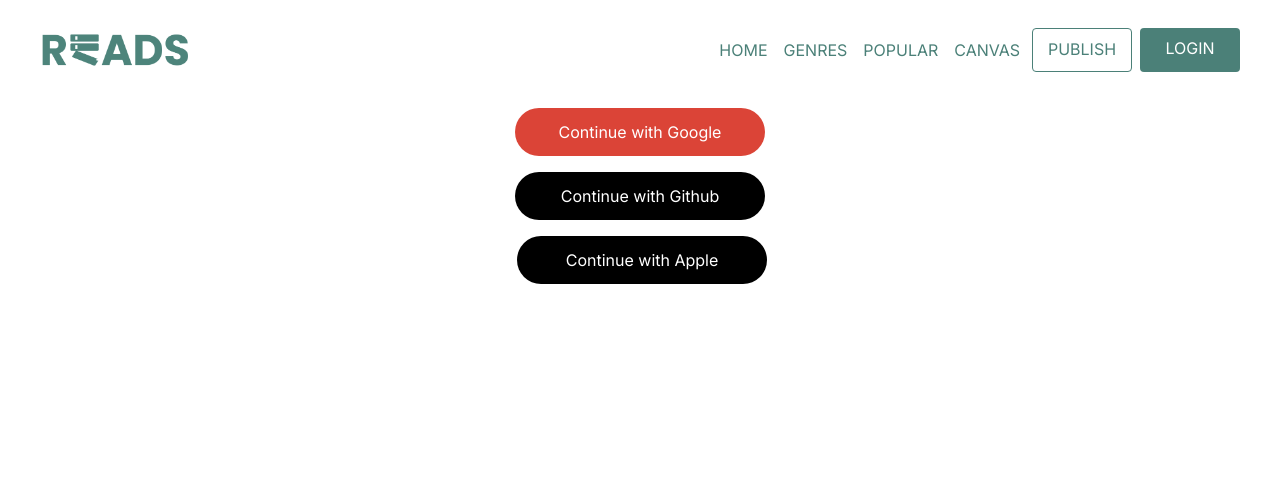
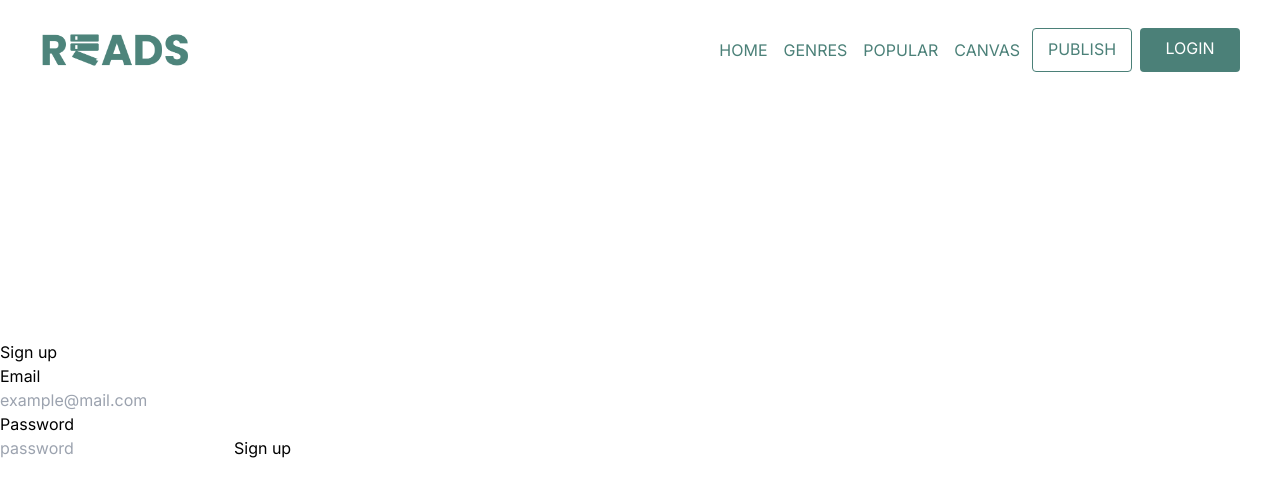
Before and after one commit to Her-Code-PH/storybook, a Next.js app: page /login in a window 1280 px wide. Shown: the top 496 px of the page. Built offline with nearby package versions, Linux system fonts and the light colour scheme; no server answers.

Commit message:
chore: fixed firebase authentication

```diff
--- a/src/app/login/page.tsx
+++ b/src/app/login/page.tsx
@@ -1,19 +1,42 @@
+'use client'
+import React, { useState } from 'react';
+import { useRouter } from 'next/navigation'
+import { signIn } from '@/firebase/auth';
+
 const Login = () => {
+  const [email, setEmail] = useState('')
+  const [password, setPassword] = useState('')
+  const router = useRouter()
+
+  const handleForm = async (event: any) => {
+    event.preventDefault()
+
+    const { result, error } = await signIn(email, password);
+
+    if (error) {
+      return console.log(error)
+    }
+
+    // else successful
+    console.log(result)
+    return router.push("/dashboard/publish")
+  }
   return (
-    <div className='px-10 flex flex-col items-center mr-auto'>
-      {/* <FirebaseAuth /> */}
-      <button
-        className="bg-[#DB4437] text-white hover:bg-slate-50 w-[250px] my-2 mx-1 py-3 rounded-full flex align-center justify-center last:mr-0 transition hover:-translate-y-1 hover:scale-100 hover:text-black">
-        Continue with Google
-      </button>
-
-      <button className="bg-black text-white hover:bg-slate-50 w-[250px] my-2 mx-1 py-3 rounded-full flex align-center justify-center last:mr-0 transition hover:-translate-y-1 hover:scale-100 hover:text-black">
-        Continue with Github
-      </button>
-
-      <button className="bg-black text-white hover:bg-slate-50 w-[250px] my-2 mx-1 py-3 rounded-full flex align-center justify-center last:mr-0 transition hover:-translate-y-1 hover:scale-100 hover:text-black">
-        Continue with Apple
-      </button>
+    <div className="wrapper">
+      <div className="form-wrapper">
+        <h1 className="mt-60 mb-30">Sign up</h1>
+        <form onSubmit={handleForm} className="form">
+          <label htmlFor="email">
+            <p>Email</p>
+            <input onChange={(e) => setEmail(e.target.value)} required type="email" name="email" id="email" placeholder="example@mail.com" />
+          </label>
+          <label htmlFor="password">
+            <p>Password</p>
+            <input onChange={(e) => setPassword(e.target.value)} required type="password" name="password" id="password" placeholder="password" />
+          </label>
+          <button type="submit">Sign up</button>
+        </form>
+      </div>
     </div>
   );
 }
--- a/src/app/register/page.tsx
+++ b/src/app/register/page.tsx
@@ -1,17 +1,48 @@
-
-interface SignupType {
-  email: string;
-  password: string;
-  password_confirm: string;
-}
+'use client'
+import React, { useState } from 'react'
+import { useRouter } from 'next/navigation'
+import { signUp } from '@/firebase/auth'
 
 const Signup = () => {
+  const [email, setEmail] = useState('')
+  const [password, setPassword] = useState('')
+  const router = useRouter();
+
+  const handleForm = async (event: any) => {
+    event.preventDefault()
+
+    const { result, error } = await signUp(email, password);
+
+    if (error) {
+      return console.log(error)
+    }
+
+    // else successful
+    console.log(result)
+    return router.push("/login")
+  }
+
   return (
     // <div className="p-4">He&llo</div>
     // <Form
     //   onSubmit
     // />
-    <div className="px-10">Hello</div>
+    <div className="wrapper">
+      <div className="form-wrapper">
+        <h1 className="mt-60 mb-30">Sign up</h1>
+        <form onSubmit={handleForm} className="form">
+          <label htmlFor="email">
+            <p>Email</p>
+            <input onChange={(e) => setEmail(e.target.value)} required type="email" name="email" id="email" placeholder="example@mail.com" />
+          </label>
+          <label htmlFor="password">
+            <p>Password</p>
+            <input onChange={(e) => setPassword(e.target.value)} required type="password" name="password" id="password" placeholder="password" />
+          </label>
+          <button type="submit">Sign up</button>
+        </form>
+      </div>
+    </div>
   );
 }
 
--- a/src/components/auth/firebase-auth.tsx
+++ /dev/null
@@ -1,56 +0,0 @@
-import { useEffect, useState } from "react";
-import StyledFirebaseAuth from 'react-firebaseui/StyledFirebaseAuth'
-import {
-  GithubAuthProvider,
-  GoogleAuthProvider,
-  TwitterAuthProvider,
-  getAuth
-} from "firebase/auth";
-import { initFirebase } from "@/firebase/app";
-
-initFirebase();
-const auth = getAuth()
-
-const firebaseAuthConfig = {
-  signInFlow: 'popup',
-  // Auth providers
-  // https://github.com/firebase/firebaseui-web#configure-oauth-providers
-  signInOptions: [
-    // add additional auth flows below
-    GoogleAuthProvider.PROVIDER_ID,
-    TwitterAuthProvider.PROVIDER_ID,
-    GithubAuthProvider.PROVIDER_ID,
-
-  ],
-  signInSuccessUrl: '/',
-  credentialHelper: 'none',
-  // callbacks: {
-  // signInSuccessWithAuthResult: async ({ user }, redirectUrl) => {
-  //     const userData = mapUserData(user)
-  //     setUserCookie(userData)
-  //   },
-  // },
-}
-
-const FirebaseAuth = () => {
-  const [renderAuth, setRenderAuth] = useState(false);
-  useEffect(() => {
-    if (typeof window !== 'undefined') {
-      setRenderAuth(true)
-    }
-  }, []);
-
-  return (
-    <div>
-      {renderAuth && (
-        <StyledFirebaseAuth
-          uiCallback={ui => ui.disableAutoSignIn()}
-          uiConfig={firebaseAuthConfig}
-          firebaseAuth={auth}
-        />
-      )}
-    </div>
-  );
-}
-
-export default FirebaseAuth;
--- /dev/null
+++ b/src/firebase/auth.ts
@@ -0,0 +1,30 @@
+import { app } from './app'
+import {
+  createUserWithEmailAndPassword,
+  getAuth,
+  signInWithEmailAndPassword
+} from "firebase/auth";
+
+const auth = getAuth(app);
+
+export const signUp = async (email: string, password: string) => {
+  let result = null,
+    error = null;
+  try {
+    result = await createUserWithEmailAndPassword(auth, email, password);
+  } catch (e) {
+    error = e;
+  }
+  return { result, error };
+}
+
+export const signIn = async (email: string, password: string) => {
+  let result = null,
+    error = null;
+  try {
+    result = await signInWithEmailAndPassword(auth, email, password);
+  } catch (e) {
+    error = e;
+  }
+  return { result, error };
+}
```
Also changed, not shown: src/firebase/firebaseAdmin.ts (deleted, +0 -22 lines), src/firebase/mapUserData.ts (deleted, +0 -10 lines), src/firebase/useUser.ts (deleted, +0 -59 lines), src/firebase/useUserCookies.ts (deleted, +0 -19 lines), src/firebase/firestore.ts (added).
